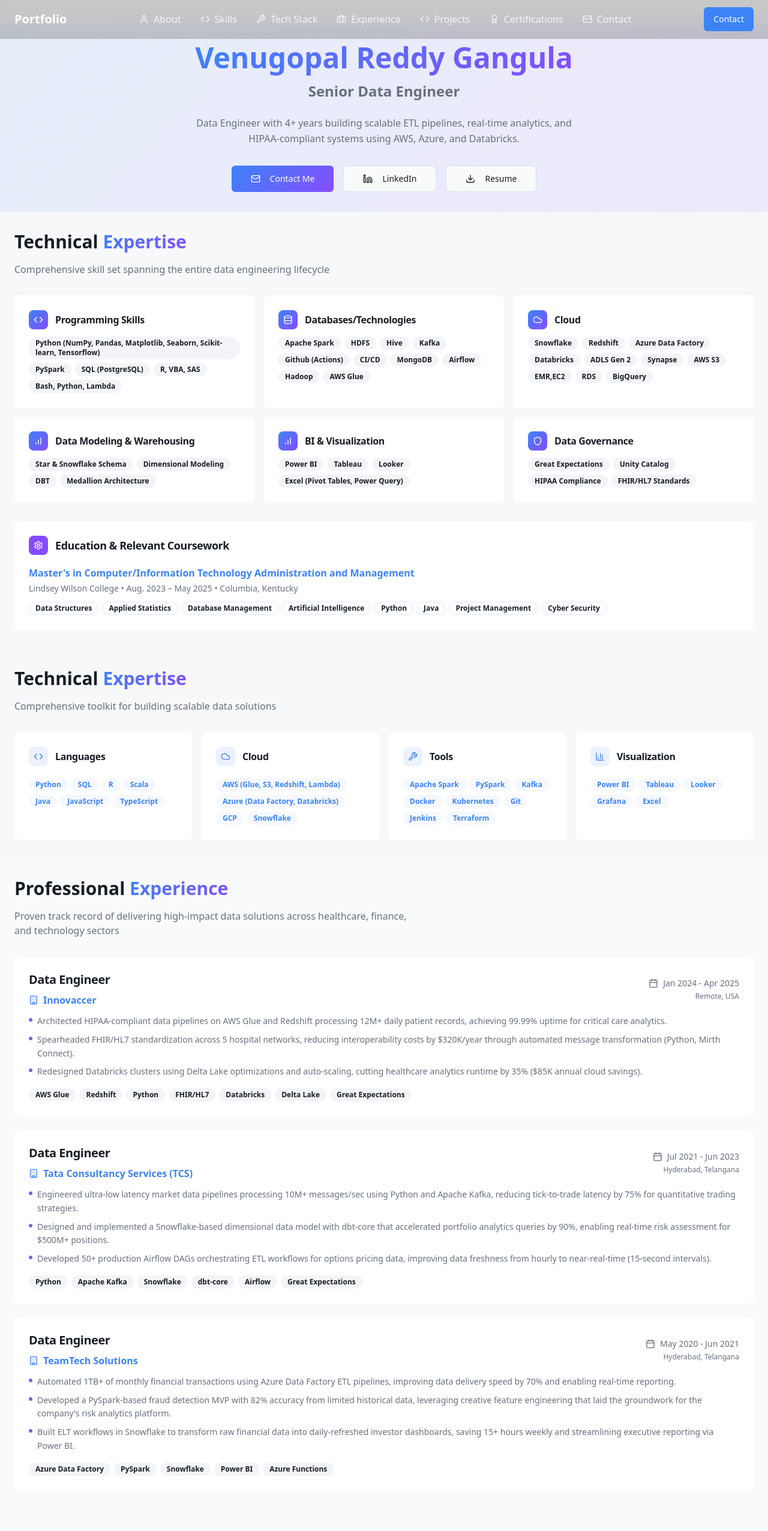
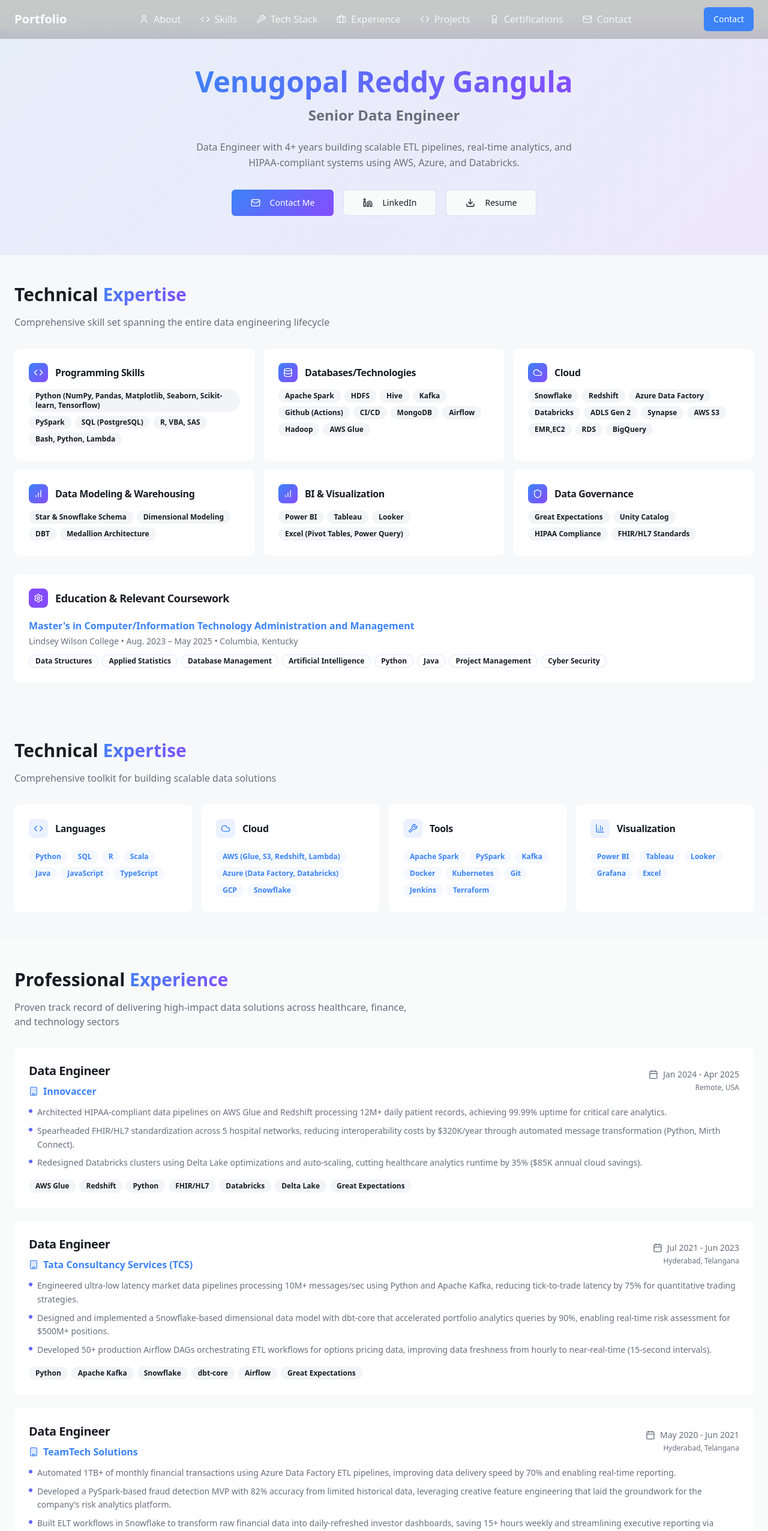
Before and after one commit to venugagula/personal-portfolio2, a React (Vite) app: page /personal-portfolio2/ in a window 1280 px wide. Shown: the top 2552 px of the page at 60% size. Built offline with nearby package versions, Linux system fonts and the light colour scheme.

Commit message:
Reverted to commit e567548b34e349ff6c7e840f616c262c663eadf8

```diff
--- a/src/components/Certifications.tsx
+++ b/src/components/Certifications.tsx
@@ -31,7 +31,7 @@ const certifications = [
 
 const Certifications = () => {
   return (
-    <section className="py-8 bg-background">
+    <section className="py-12 bg-background">
       <div className="container mx-auto px-6">
         <div className="text-center mb-8">
           <h2 className="text-3xl font-bold text-left mb-4">
--- a/src/components/Experience.tsx
+++ b/src/components/Experience.tsx
@@ -47,7 +47,7 @@ const experiences = [
 
 const Experience = () => {
   return (
-    <section className="py-8 bg-background">
+    <section className="py-12 bg-background">
       <div className="container mx-auto px-6">
         <div className="text-center mb-8">
           <h2 className="text-3xl font-bold text-left mb-4">
--- a/src/components/Footer.tsx
+++ b/src/components/Footer.tsx
@@ -4,7 +4,7 @@ import { Mail, Phone, Linkedin, MapPin } from "lucide-react";
 const Footer = () => {
   return (
     <footer className="bg-card border-t border-border/50">
-      <div className="container mx-auto px-6 py-6">
+      <div className="container mx-auto px-6 py-8">
         <div className="grid grid-cols-1 lg:grid-cols-2 gap-8 items-center">
           {/* Contact Info */}
           <div>
--- a/src/components/Header.tsx
+++ b/src/components/Header.tsx
@@ -3,7 +3,7 @@ import { Mail, Phone, MapPin, Linkedin, Download } from "lucide-react";
 
 const Header = () => {
   return (
-    <section className="relative py-8 bg-hero-gradient border-b border-border/50">
+    <section className="relative py-16 bg-hero-gradient border-b border-border/50">
       <div className="container mx-auto px-6">
         <div className="max-w-4xl mx-auto text-center">
           <h1 className="text-4xl md:text-5xl font-bold mb-4">
--- a/src/components/Projects.tsx
+++ b/src/components/Projects.tsx
@@ -48,7 +48,7 @@ const projects = [
 
 const Projects = () => {
   return (
-    <section className="py-8 bg-background">
+    <section className="py-12 bg-background">
       <div className="container mx-auto px-6">
         <div className="mb-8">
           <h2 className="text-3xl font-bold text-left mb-4">
--- a/src/components/Skills.tsx
+++ b/src/components/Skills.tsx
@@ -91,7 +91,7 @@ const coursework = [
 
 const Skills = () => {
   return (
-    <section className="py-8 bg-muted/30">
+    <section className="py-12 bg-muted/30">
       <div className="container mx-auto px-6">
         <div className="text-center mb-8">
           <h2 className="text-3xl font-bold text-left mb-4">
--- a/src/components/TechStack.tsx
+++ b/src/components/TechStack.tsx
@@ -18,7 +18,7 @@ const stackIcons = {
 
 const TechStack = () => {
   return (
-    <section className="py-8 bg-muted/30">
+    <section className="py-12 bg-muted/30">
       <div className="container mx-auto px-6">
         <div className="text-center mb-8">
           <h2 className="text-3xl font-bold text-left mb-4">
--- a/src/pages/Index.tsx
+++ b/src/pages/Index.tsx
@@ -13,7 +13,7 @@ const Index = () => {
       <Navigation />
 
       {/* Add padding to account for fixed navigation */}
-      <div className="pt-10">
+      <div className="pt-12">
         <section id="about">
           <Header />
         </section>
```
